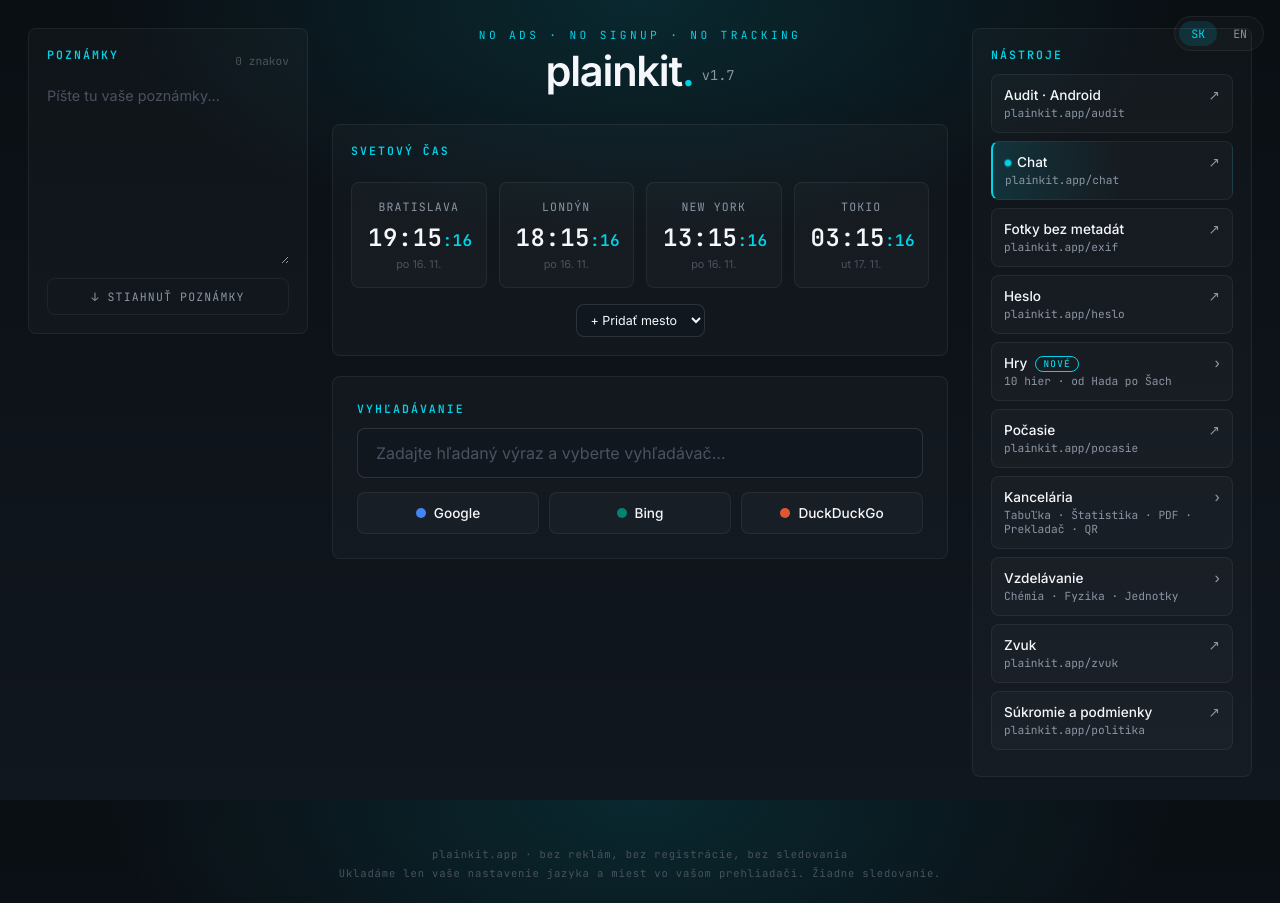
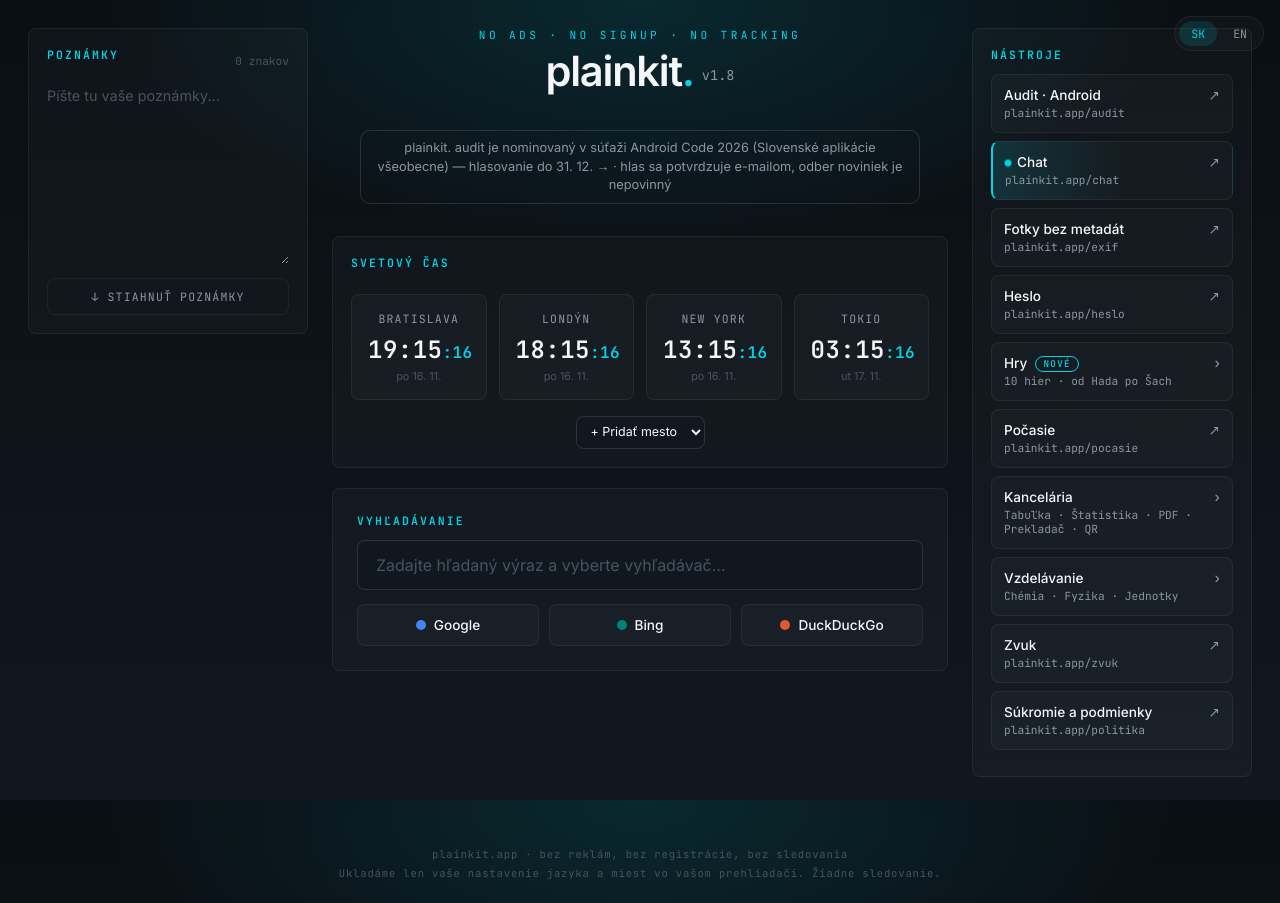
Before and after one commit to Zelitte/plainkit, a plain HTML site: page index.html in a window 1280 px wide. Drawn offline with Linux system fonts and the light colour scheme.

Commit message:
index.html

```diff
--- a/index.html
+++ b/index.html
@@ -152,6 +152,8 @@ h3.section-title {
 }
 .iban-copy { background: none; border: none; cursor: pointer; font-size: 0.9rem; }
 .home-head { text-align: center; margin-bottom: 8px; }
+.vote-note { display:block; margin:6px auto 12px; max-width:560px; padding:8px 12px; border:1px solid var(--border-strong); border-radius:10px; font-size:0.8rem; line-height:1.45; text-align:center; color:var(--text-dim); text-decoration:none; }
+.vote-note:hover, .vote-note:focus { border-color: var(--accent); color: var(--accent); }
 .home-eyebrow { font-family: 'JetBrains Mono', monospace; font-size: 0.7rem; letter-spacing: 0.3em; text-transform: uppercase; color: var(--accent); }
 .home-logo { font-size: 2.6rem; font-weight: 600; letter-spacing: -0.03em; margin-top: 4px; }
 .home-logo .dot { color: var(--accent); }
@@ -355,8 +357,10 @@ h3.section-title {
   <main class="panel panel-center">
     <div class="home-head">
       <div class="home-eyebrow" translate="no">no ads · no signup · no tracking</div>
-      <div class="home-logo"><span translate="no">plainkit<span class="dot">.</span></span><span class="ver" tabindex="0">v1.7<span class="ver-tip" data-i18n="verTip">Nové vo v1.7: Volanie — falošný hovor od Ježiška alebo Bubáka, bez reklám. Nahráš vlastnú správu, hlas sa zmení a nahrávka ostane len v telefóne.</span></span></div>
+      <div class="home-logo"><span translate="no">plainkit<span class="dot">.</span></span><span class="ver" tabindex="0">v1.8<span class="ver-tip" data-i18n="verTip">Nové vo v1.8: plainkit. audit je nominovaný v súťaži Android Code 2026 — hlasovať sa dá do Silvestra.</span></span></div>
     </div>
+    <!-- Android Code 2026: obyčajný odkaz, cudzia stránka sa načíta až po kliknutí; po 31. 12. sa sám skryje -->
+    <a class="vote-note" id="vote-note" href="https://androidcode.mojandroid.sk/hlasovanie/" target="_blank" rel="noopener noreferrer"><span data-i18n="voteNote">plainkit. audit je nominovaný v súťaži Android Code 2026 (Slovenské aplikácie všeobecne) — hlasovanie do 31. 12. → · hlas sa potvrdzuje e-mailom, odber noviniek je nepovinný</span></a>
     <!-- Svetové hodiny -->
     <div class="clock-card">
       <div class="clock-head">
@@ -692,7 +696,7 @@ const I18N = {
     tFyz:'Fyzika', tFyzSub:'Fyzikálna kalkulačka', tFyzKalk:'Fyzikálna kalkulačka',
     tChemMol:'Molárna hmotnosť', tChemSol:'Tabuľka rozpustnosti', tChemEq:'Vyrovnávanie rovníc', tChemPh:'pH a koncentrácia',
     ttetris:'Tetris', tbludisko:'Bludisko', tsach:'Šach', tpocasie:'Počasie', tpolitika:'Súkromie a podmienky',
-    tstatistika:'Štatistika', tKanc:'Kancelária', tKancSub:'Tabuľka · Štatistika · PDF · Prekladač · QR', tTabulka:'Tabuľka', verTip:'Nové vo v1.7: Volanie — falošný hovor od Ježiška alebo Bubáka, bez reklám. Nahráš vlastnú správu, hlas sa zmení a nahrávka ostane len v telefóne.',
+    tstatistika:'Štatistika', tKanc:'Kancelária', tKancSub:'Tabuľka · Štatistika · PDF · Prekladač · QR', tTabulka:'Tabuľka', verTip:'Nové vo v1.8: plainkit. audit je nominovaný v súťaži Android Code 2026 — hlasovať sa dá do Silvestra.', voteNote:'plainkit. audit je nominovaný v súťaži Android Code 2026 (Slovenské aplikácie všeobecne) — hlasovanie do 31. 12. → · hlas sa potvrdzuje e-mailom, odber noviniek je nepovinný',
     tExif:'Fotky bez metadát', theslo:'Heslo', tpdf:'PDF', tzvuk:'Zvuk', thad:'Had', tpuzzle:'Puzzle', tbomby:'Bomby',
     footTag:'plainkit.app · bez reklám, bez registrácie, bez sledovania',
     footPrivacy:'Ukladáme len vaše nastavenie jazyka a miest vo vašom prehliadači. Žiadne sledovanie.',
@@ -719,7 +723,7 @@ const I18N = {
     tFyz:'Physics', tFyzSub:'Physics calculator', tFyzKalk:'Physics calculator',
     tChemMol:'Molar mass', tChemSol:'Solubility table', tChemEq:'Equation balancing', tChemPh:'pH and concentration',
     ttetris:'Tetris', tbludisko:'Maze', tsach:'Chess', tpocasie:'Weather', tpolitika:'Privacy & Terms',
-    tstatistika:'Statistics', tKanc:'Office', tKancSub:'Spreadsheet · Statistics · PDF · Translator · QR', tTabulka:'Spreadsheet', verTip:'New in v1.7: Call — a pretend phone call from Santa or the Bogeyman, no ads. Record your own message, the voice gets changed and the recording stays on your phone.',
+    tstatistika:'Statistics', tKanc:'Office', tKancSub:'Spreadsheet · Statistics · PDF · Translator · QR', tTabulka:'Spreadsheet', verTip:'New in v1.8: plainkit. audit is nominated in the Android Code 2026 awards — voting is open until New Year’s Eve.', voteNote:'plainkit. audit is nominated in the Android Code 2026 awards (Slovak apps, general) — voting until 31 Dec → · the vote is confirmed by e-mail, the newsletter is optional',
     tExif:'Photos without metadata', theslo:'Password', tpdf:'PDF', tzvuk:'Sound', thad:'Snake', tpuzzle:'Puzzle', tbomby:'Bombs',
     footTag:'plainkit.app · no ads, no signup, no tracking',
     footPrivacy:'We only store your language and city settings in your browser. No tracking.',
@@ -902,5 +906,9 @@ if ('serviceWorker' in navigator) {
   setupInstall();
 })();
 </script>
+<script>
+/* hlasovanie Android Code 2026 — oznam sa po Silvestri sám skryje */
+(function(){ if (Date.now() >= Date.parse('2027-01-01T00:00:00+01:00')) { var v=document.getElementById('vote-note'); if (v) v.remove(); } })();
+</script>
 </body>
 </html>
```
